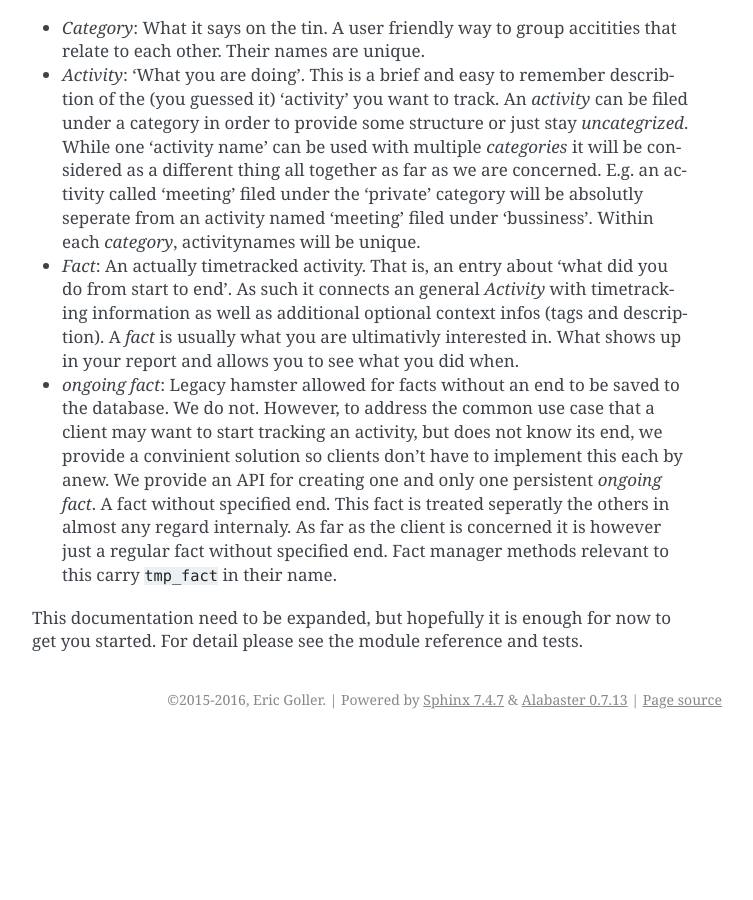
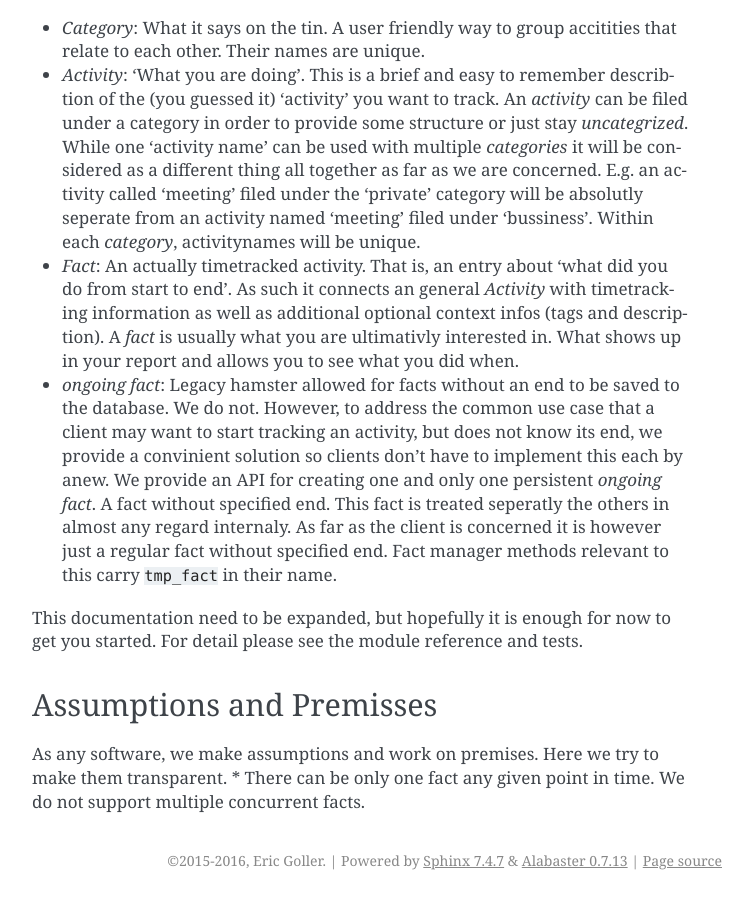
Before and after one commit to projecthamster/hamster-lib, a Sphinx documentation site: the page built from docs/usage.rst, in a window 1280 px wide and 900 px high, scrolled down 1158 px. Shown: the whole window, without its empty margins (388-1141 px from the left). Built offline with Sphinx 7.4.7, drawn with Linux system fonts in a browser that asks for light colours; pages that are not in the unit, such as notebooks, are missing from menus; before the commit the page ends 1897 px from its top, so only the background shows below that; some of the changed text lies outside the part shown.

Commit message:
docs: Add info on fact-timewindow relation.

```diff
--- a/docs/usage.rst
+++ b/docs/usage.rst
@@ -73,3 +73,9 @@ particular ``hamsterlib.objects``.
 
 This documentation need to be expanded, but hopefully it is enough for now to get
 you started. For detail please see the module reference and tests.
+
+
+Assumptions and Premisses
+--------------------------
+As any software, we make assumptions and work on premises. Here we try to make them transparent.
+* There can be only one fact any given point in time. We do not support multiple concurrent facts.
```
